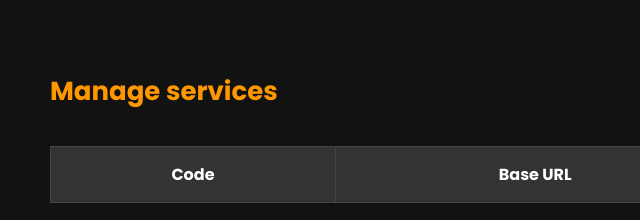
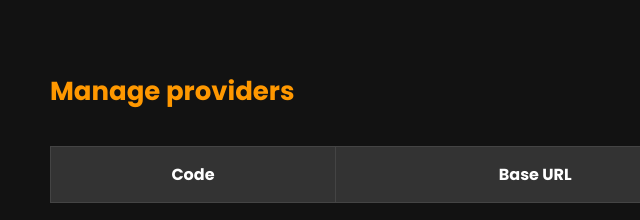
Before and after one commit to umbert0dev/stremio-addon-v3, a website: page src/public/html/providers.html in a window 1280 px wide. Shown: the part 242-462 px from the top of the page, 0-640 px from the left. Drawn offline with Linux system fonts and the light colour scheme; files that its build step writes are made by us from their sources; no server answers.

```diff
--- a/src/public/html/providers.html
+++ b/src/public/html/providers.html
@@ -4,13 +4,13 @@
 <head>
     <meta charset="UTF-8">
     <meta name="viewport" content="width=device-width, initial-scale=1.0">
-    <title>Manage services</title>
+    <title>Manage providers</title>
     <link rel="stylesheet" href="../style.css">
 </head>
 <body>
     <div id="service-main-container">
         <div id="service-container">
-            <h1>Manage services</h1>
+            <h1>Manage providers</h1>
             <div id="service-table">
                 <table class="service-table">
                     <thead>
```
Also changed, not shown: src/public/html/index.html (+1 -1 lines), README.md, images/banner.png (added), images/logo.png (added), images/logo2.png (added), images/logo3.png (added), images/screen1.png (added), images/screen2.png (added), images/screen3.png (added), images/screen4.png (added), images/screen5.png (added), images/screen6.png (added), images/screen7.png (added), images/screen8.png (added), 1 more files, 2 other files.
